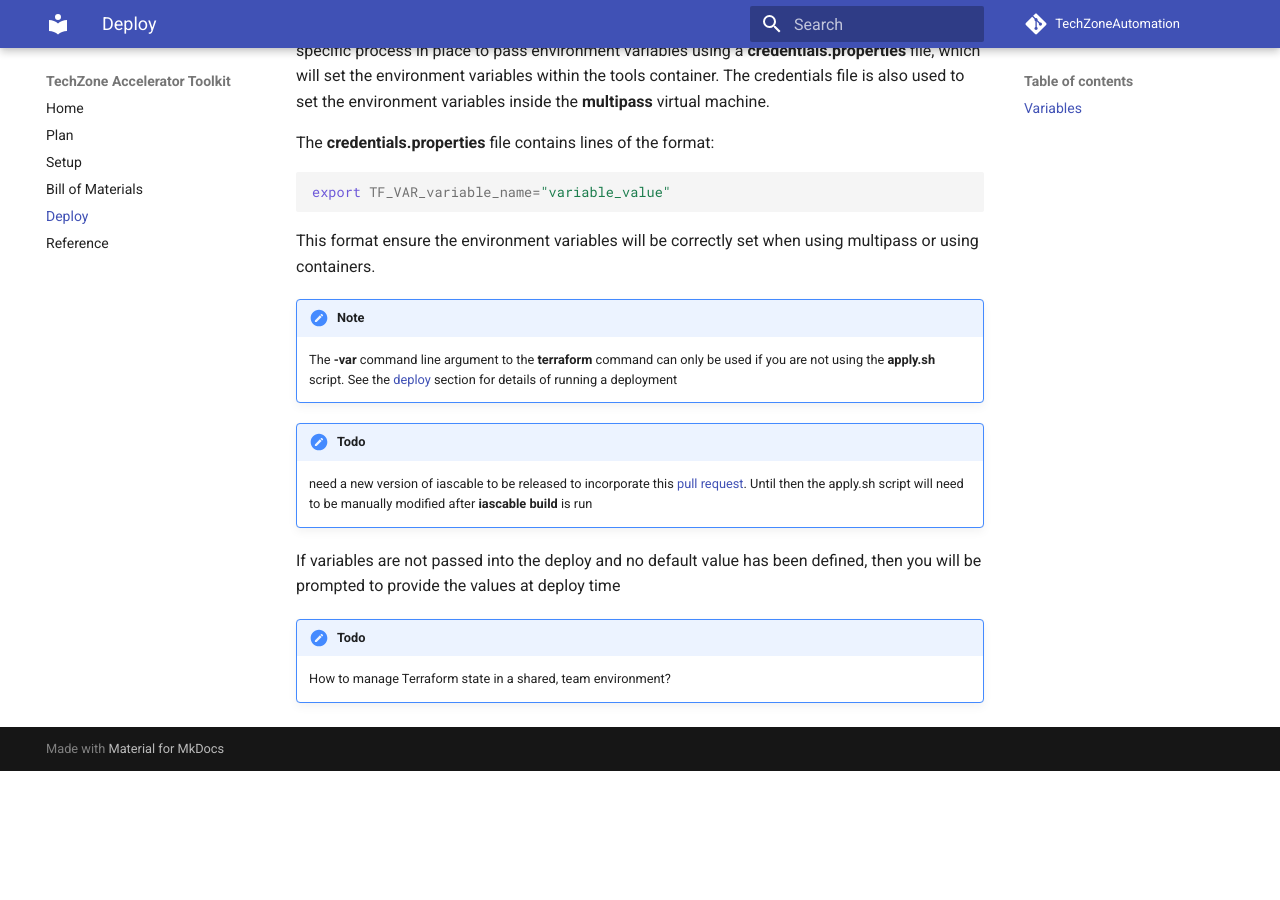
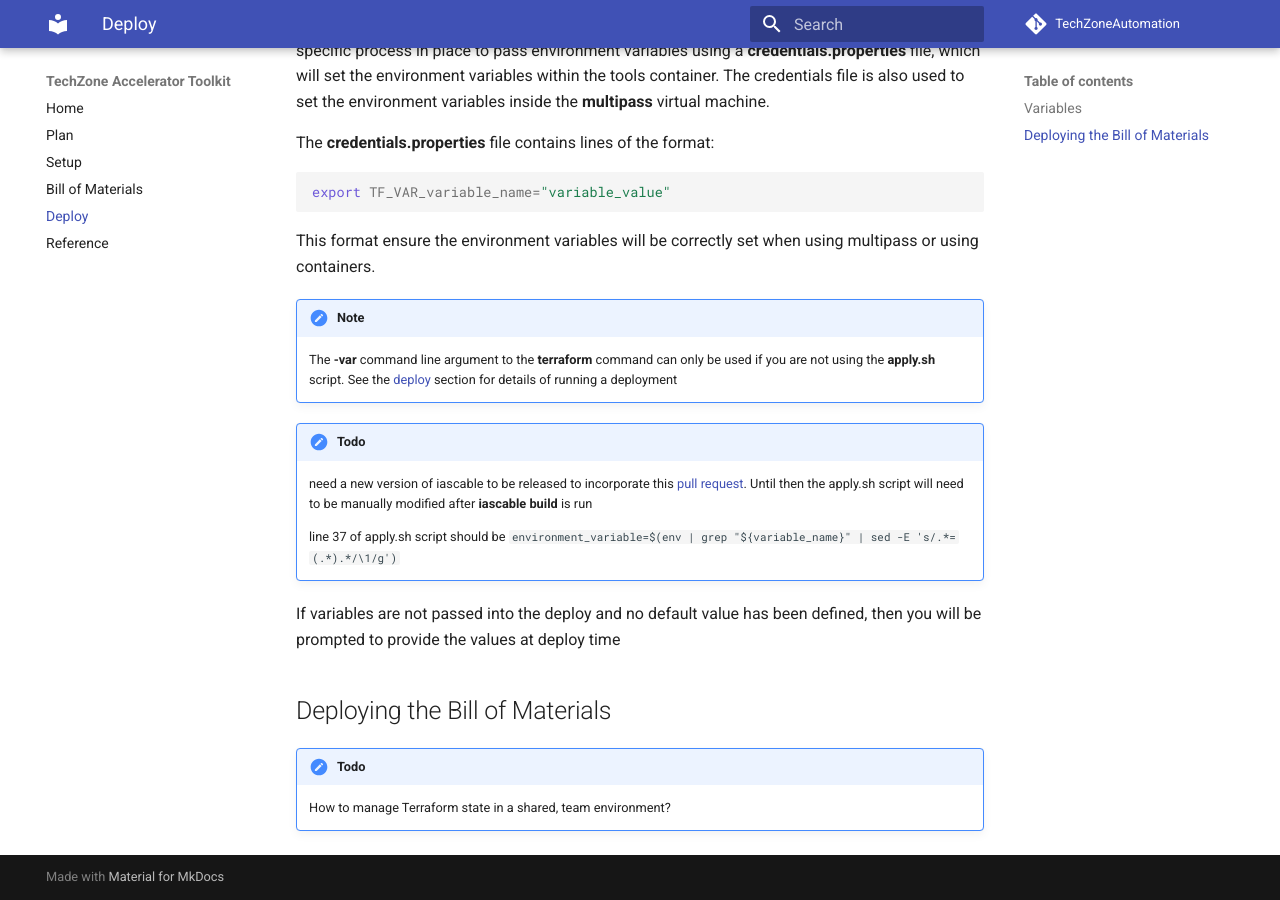
Before and after one commit to binnes/TechZoneAutomation, an MkDocs documentation site: the page built from docs/deploy.md, in a window 1280 px wide and 900 px high, scrolled down 1358 px. Built offline with MkDocs 1.6.1 and Material for MkDocs 9.7.7, drawn with Linux system fonts in a browser that asks for light colours; comment, search, counter and statistics services are not loaded; before the commit the page ends 2129 px from its top, so only the background shows below that.

Commit message:
added fix to apply.sh

```diff
--- a/docs/deploy.md
+++ b/docs/deploy.md
@@ -52,7 +52,13 @@ This format ensure the environment variables will be correctly set when using mu
 !!!Todo
     need a new version of iascable to be released to incorporate this [pull request](https://github.com/cloud-native-toolkit/iascable/pull/190).  Until then the apply.sh script will need to be manually modified after **iascable build** is run
 
+    line 37 of apply.sh script should be `environment_variable=$(env | grep "${variable_name}" | sed -E 's/.*=(.*).*/\1/g')`
+
 If variables are not passed into the deploy and no default value has been defined, then you will be prompted to provide the values at deploy time
+
+## Deploying the Bill of Materials
+
+
 
 !!!todo
     How to manage Terraform state in a shared, team environment?
```
